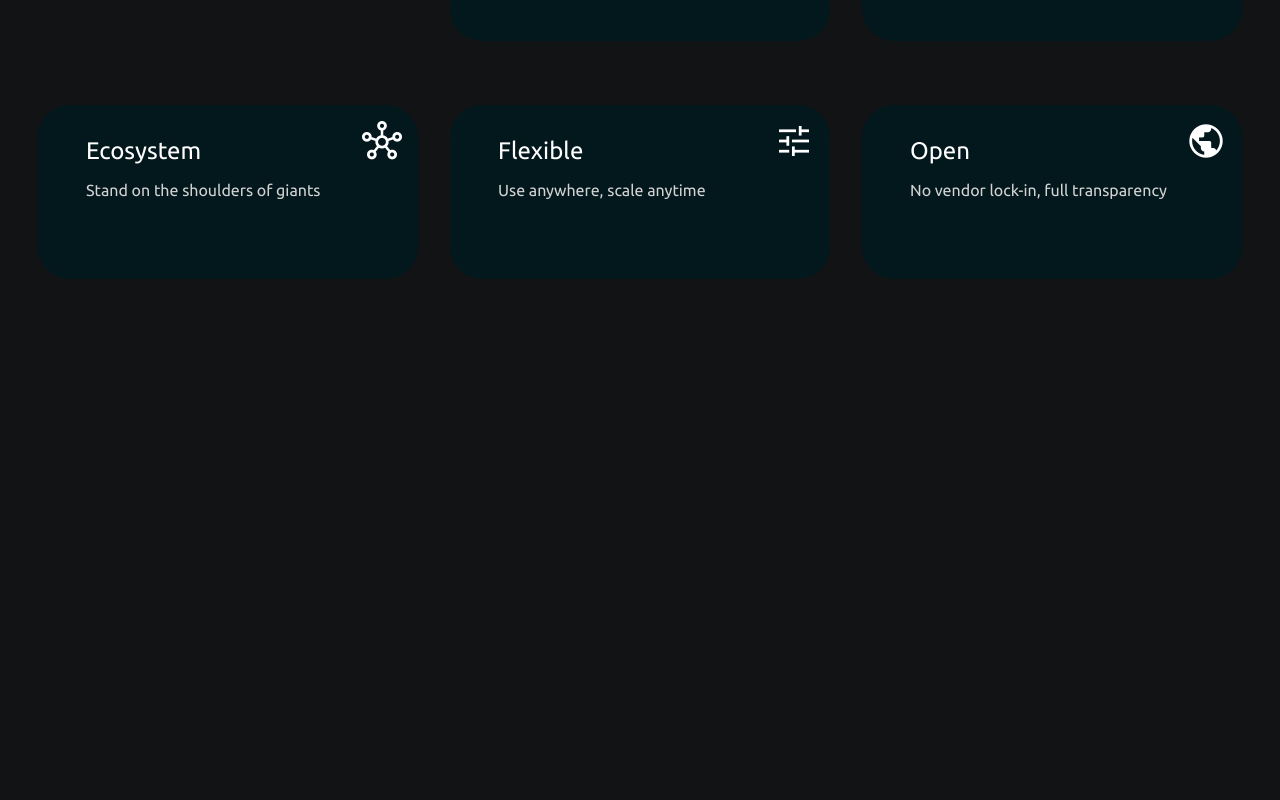
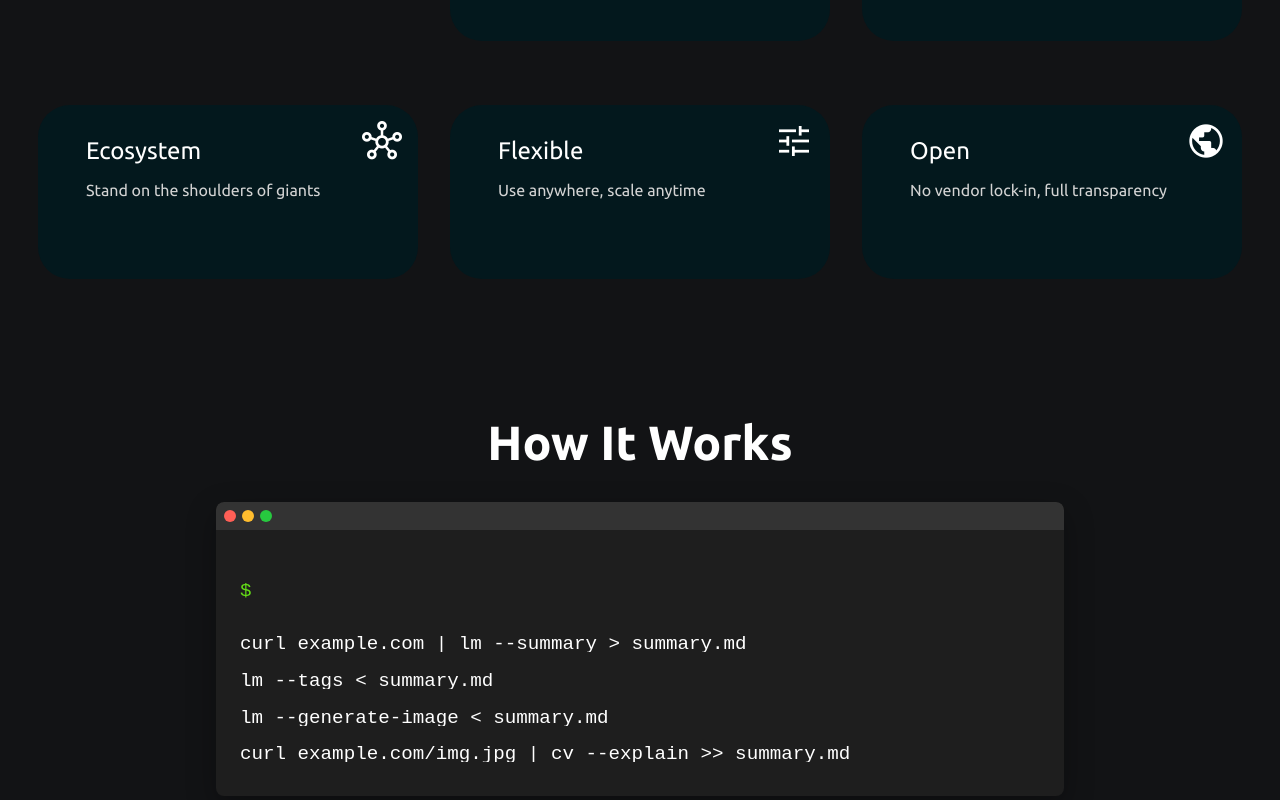
Before and after one commit to marcoscannabrava/aibits, a React (Vite) app in the folder web/: page / in a window 1280 px wide. Shown: the part 1091-1891 px from the top of the page. Before the commit the page ends 1394 px from the top, so only its background shows below. Built offline with nearby package versions, Linux system fonts and the light colour scheme.

Commit message:
feat: how it works section (#4)

```diff
--- a/web/src/App.tsx
+++ b/web/src/App.tsx
@@ -2,6 +2,7 @@ import Header from './components/Header'
 import Hero from './components/Hero'
 import Banner from './components/Banner'
 import Why from './components/Why'
+import HowItWorks from './components/HowItWorks'
 import './index.css'
 
 function App() {
@@ -11,6 +12,7 @@ function App() {
       <Hero />
       <Banner/>
       <Why/>
+      <HowItWorks/>
     </main>
   )
 }
--- /dev/null
+++ b/web/src/components/HowItWorks/howItWorks.css
@@ -0,0 +1,113 @@
+.how-it-works {
+  width: 100%;
+  margin: 5rem auto;
+  text-align: center;
+  display: flex;
+  flex-direction: column;
+  align-items: center;
+}
+
+.how-it-works h2 {
+  font-size: 3rem;
+  margin-bottom: 2rem;
+}
+
+.terminal {
+  background-color: #1e1e1e;
+  border-radius: 0.5rem;
+  padding: 1.5rem;
+  width: 80%;
+  max-width: 800px;
+  text-align: left;
+  box-shadow: 0 10px 30px rgba(0, 0, 0, 0.3);
+  position: relative;
+  overflow: hidden;
+}
+
+.terminal-header {
+  display: flex;
+  position: absolute;
+  top: 0;
+  left: 0;
+  right: 0;
+  background-color: #333;
+  padding: 0.5rem;
+  border-top-left-radius: 0.5rem;
+  border-top-right-radius: 0.5rem;
+}
+
+.terminal-button {
+  width: 12px;
+  height: 12px;
+  border-radius: 50%;
+  margin-right: 6px;
+}
+
+.terminal-button.red {
+  background-color: #ff5f56;
+}
+
+.terminal-button.yellow {
+  background-color: #ffbd2e;
+}
+
+.terminal-button.green {
+  background-color: #27c93f;
+}
+
+.terminal-content {
+  display: flex;
+  flex-direction: column;
+  gap: 0.5rem;
+  font-family: monospace;
+  color: white;
+  margin-top: 2rem;
+  font-size: 1.2rem;
+  line-height: 1.5;
+}
+
+.command-line {
+  text-align: left;
+}
+
+.command-line * {
+  margin: 0 auto;
+  line-height: 1rem;
+}
+
+.prompt {
+  display: inline-block;
+  color: #64dd17;
+  margin-right: 1rem;
+}
+
+.command {
+  color: white;
+}
+
+.typewriter .command {
+  display: inline-block;
+  overflow: hidden;
+  white-space: nowrap;
+  animation: typing 3.5s steps(40, end);
+}
+
+/* The typing effect */
+@keyframes typing {
+  from { width: 0 }
+  to { width: 100% }
+}
+
+@media screen and (max-width: 768px) {
+  .terminal {
+    width: 90%;
+  }
+
+  .terminal-content {
+    font-size: .6rem;
+  }
+
+  .how-it-works h2 {
+    font-size: 2.5rem;
+  }
+}
--- /dev/null
+++ b/web/src/components/HowItWorks/index.tsx
@@ -0,0 +1,34 @@
+import React from "react";
+import "./howItWorks.css";
+
+const HowItWorks: React.FC = () => {
+  const commands = [
+    "curl example.com | lm --summary > summary.md",
+    "lm --tags < summary.md",
+    "lm --generate-image < summary.md",
+    "curl example.com/img.jpg | cv --explain >> summary.md",
+  ];
+
+  return (
+    <section className="how-it-works">
+      <h2>How It Works</h2>
+      <div className="terminal">
+        <div className="terminal-header">
+          <div className="terminal-button red"></div>
+          <div className="terminal-button yellow"></div>
+          <div className="terminal-button green"></div>
+        </div>
+        <div className="terminal-content">
+          <p className="prompt">$ </p>
+          {commands.map((cmd, index) => (
+            <div key={index} className="command-line typewriter">
+              <p className="command">{cmd}</p>
+            </div>
+          ))}
+        </div>
+      </div>
+    </section>
+  );
+};
+
+export default HowItWorks;
```
